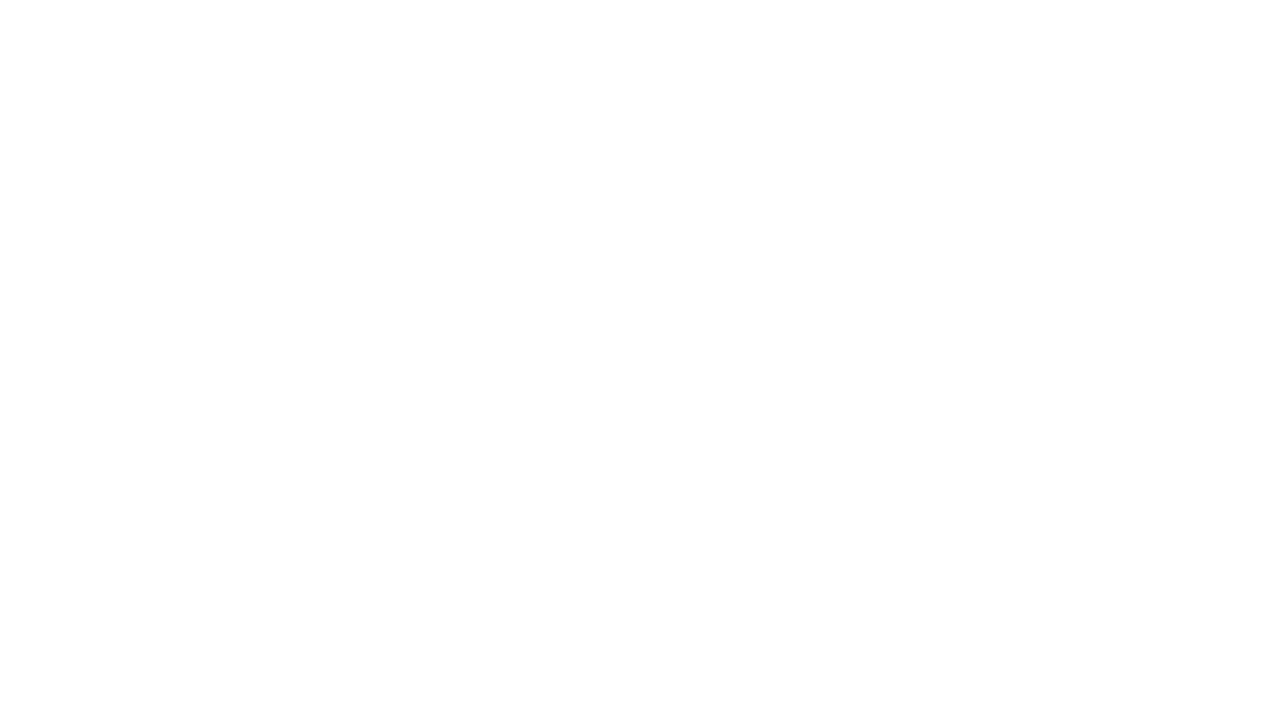
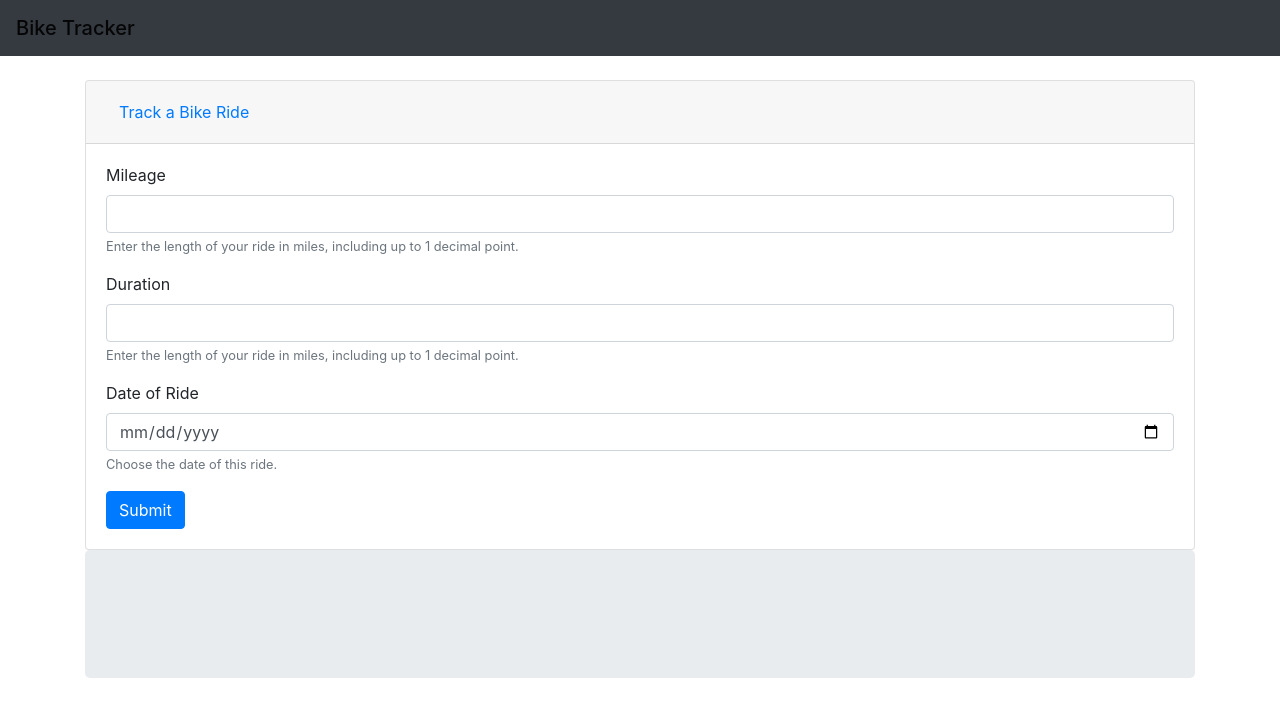
Before and after one commit to megan-pg/bike-tracker, a website: page public/html/index.html in a window 1280 px wide. Drawn offline with nearby package versions, Linux system fonts and the light colour scheme.

Commit message:
html homepage route and set up

```diff
--- a/public/html/index.html
+++ b/public/html/index.html
@@ -16,6 +16,71 @@
 
 <body>
 
+    <!-- As a heading -->
+    <nav class="navbar navbar-light bg-dark">
+        <span class="navbar-brand mb-0 h1">Bike Tracker</span>
+    </nav>
+    <main class="container mt-4">
+        <!--activity form-->
+
+        <section id="activity-form">
+
+            <div class="accordion" id="accordionExample">
+                <div class="card">
+                    <div class="card-header" id="headingOne">
+                        <h2 class="mb-0">
+                            <button class="btn btn-link btn-block text-left" type="button" data-toggle="collapse"
+                                data-target="#collapseOne" aria-expanded="true" aria-controls="collapseOne">
+                                Track a Bike Ride
+                            </button>
+                        </h2>
+                    </div>
+
+                    <div id="collapseOne" class="collapse show" aria-labelledby="headingOne"
+                        data-parent="#accordionExample">
+                        <div class="card-body">
+                            <form>
+                                <div class="form-group">
+                                    <label for="mileage">Mileage</label>
+                                    <input type="number" class="form-control" id="mileage"
+                                        aria-describedby="milage-Help">
+                                    <small id="milage-Help" class="form-text text-muted">Enter the length of your ride
+                                        in miles, including up to 1 decimal point.</small>
+                                </div>
+                                <div class="form-group">
+                                    <label for="duration">Duration</label>
+                                    <input type="number" class="form-control" id="duration"
+                                        aria-describedby="duration-Help">
+                                    <small id="duration-Help" class="form-text text-muted">Enter the length of your ride
+                                        in miles, including up to 1 decimal point.</small>
+                                </div>
+                                <div class="form-group">
+                                    <label for="date">Date of Ride</label>
+                                    <input type="date" class="form-control" id="date" aria-describedby="date-Help">
+                                    <small id="date-Help" class="form-text text-muted">Choose the date of this
+                                        ride.</small>
+                                </div>
+
+                                <button type="submit" class="btn btn-primary">Submit</button>
+                            </form>
+                        </div>
+                    </div>
+
+                </div>
+        </section>
+
+        <!--graph for mileage-->
+        <section id="mileage-graph">
+            <div class="jumbotron mb-5">
+                <div class id mileage-highchart></div>
+            </div>
+        </section>
+        <!-- Graph for duration-->
+        <section id="duration-form">
+
+        </section>
+
+    </main>
 
 
 
@@ -25,10 +90,7 @@
     <script src="https://code.jquery.com/jquery-3.5.1.slim.min.js"
         integrity="sha384-DfXdz2htPH0lsSSs5nCTpuj/zy4C+OGpamoFVy38MVBnE+IbbVYUew+OrCXaRkfj"
         crossorigin="anonymous"></script>
-    <script>
 
-
-    </script>
 </body>
 
 </html>
```
Also changed, not shown: routes/htmlRoutes.js (+13 -0 lines).
